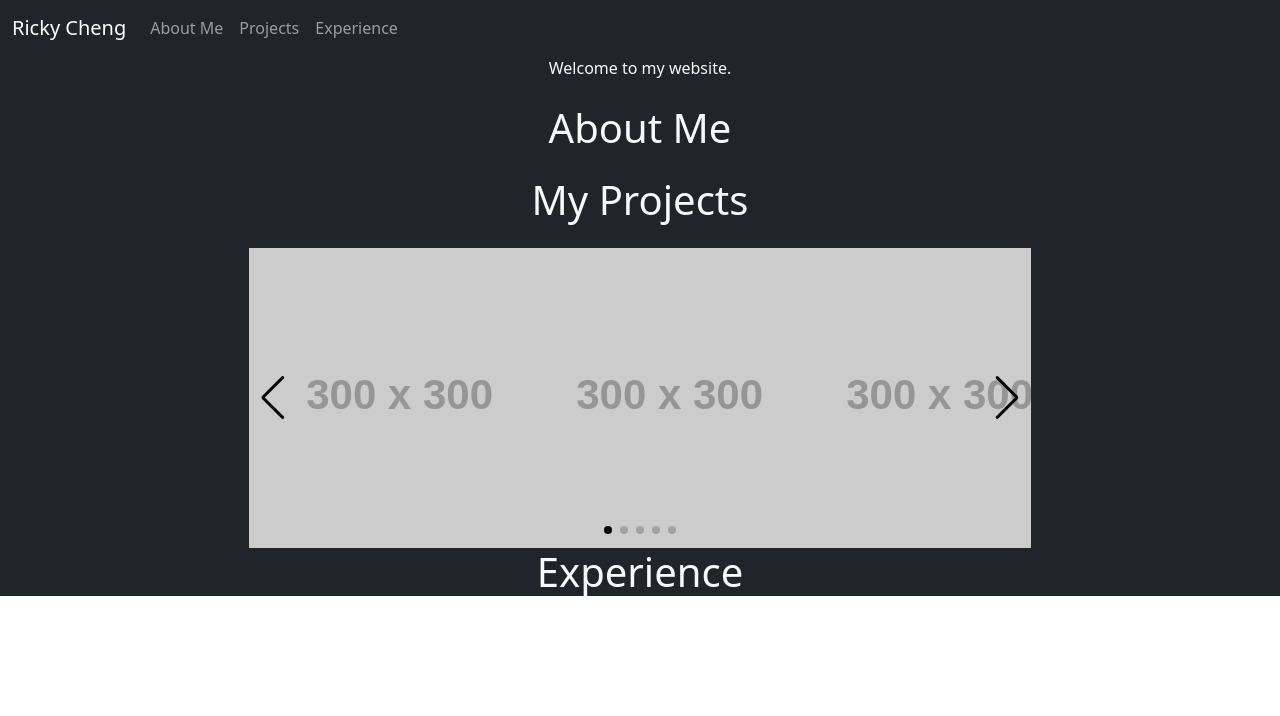
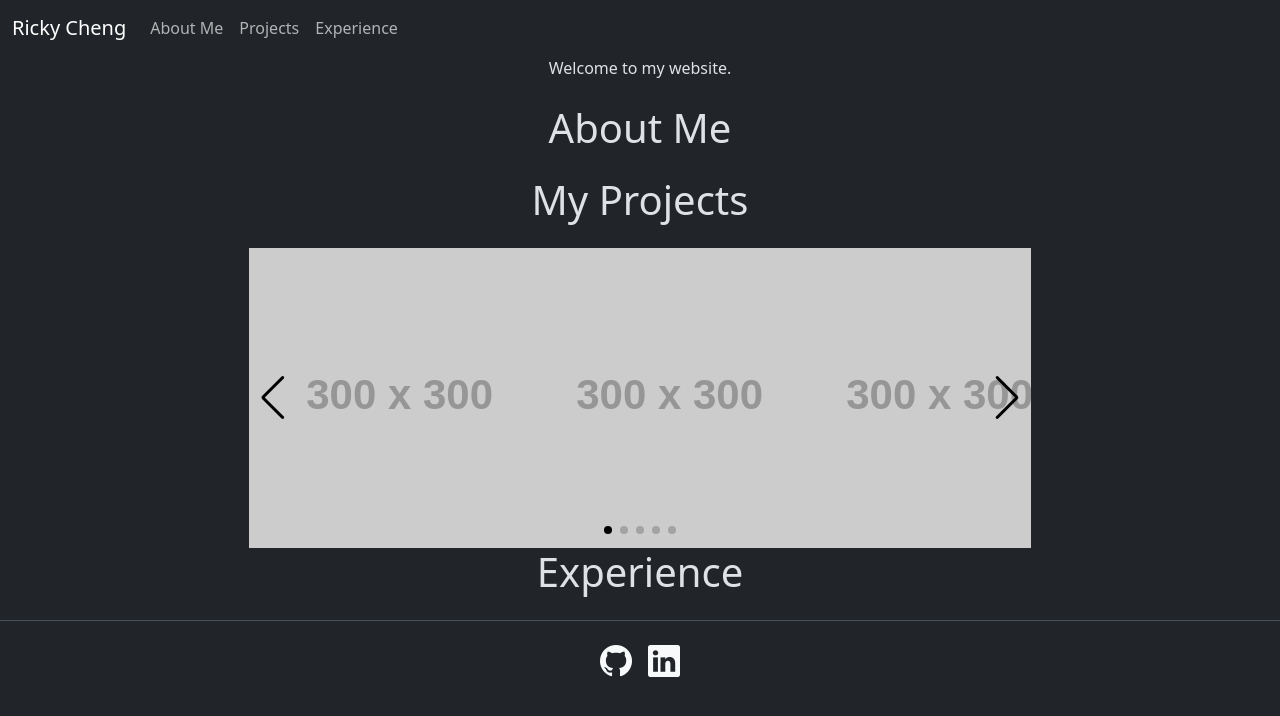
Before and after one commit to RChengWQ/rchengwq.github.io, a plain HTML site: page index.html in a window 1280 px wide. Drawn offline with nearby package versions, Linux system fonts and the light colour scheme; placeholder pictures from the web are drawn by us.

Commit message:
Add footer containing relevant links
- Import Bootstrap Icons via CDN to gain access to large library of icons.
- Add footer section containing various links to relevant social media and websites.
- Style footer links as icons of the website they lead to.
- Add style.css to contain custom CSS that is more general to the webpage.
- Update Bootstrap global colour theme and remove unnecessary Bootstrap style classes.
- Update comments and TODOs.

```diff
--- /dev/null
+++ b/css/style.css
@@ -0,0 +1,3 @@
+.icon-link i{
+    font-size: 2rem;
+}
--- a/index.html
+++ b/index.html
@@ -1,6 +1,6 @@
 <!DOCTYPE html>
 
-<html lang="en-GB">
+<html lang="en-GB" data-bs-theme="dark">
 
 <head>
 
@@ -10,11 +10,17 @@
     <!-- Bootstrap CSS -->
     <link href="https://cdn.jsdelivr.net/npm/bootstrap@5.3.3/dist/css/bootstrap.min.css" rel="stylesheet" integrity="sha384-QWTKZyjpPEjISv5WaRU9OFeRpok6YctnYmDr5pNlyT2bRjXh0JMhjY6hW+ALEwIH" crossorigin="anonymous">
 
+    <!-- Bootstrap CSS for Icons-->
+    <link rel="stylesheet" href="https://cdn.jsdelivr.net/npm/bootstrap-icons@1.11.3/font/bootstrap-icons.min.css">
+
     <!-- Swiper CSS -->
     <link rel="stylesheet" href="https://cdn.jsdelivr.net/npm/swiper@11/swiper-bundle.min.css"/>
 
     <!-- Custom CSS for Swiper -->
     <link href="css\swiper.css" rel="stylesheet">
+
+    <!-- Custom CSS -->
+    <link href="css\style.css" rel="stylesheet">
 
     <title>Ricky Cheng</title>
 
@@ -22,10 +28,8 @@
 
 <body>
 
-    <div class="app bg-dark text-light">
-
     <!--Navbar implemented using bootstrap.-->
-        <nav class="navbar sticky-top navbar-expand-lg navbar-dark bg-dark">
+    <nav class="navbar sticky-top navbar-expand-lg">
 
         <div class="container-fluid">
             <a class="navbar-brand" href="#">Ricky Cheng</a>
@@ -49,7 +53,6 @@
     </nav>
 
     <main>
-
 
         <!--TODO: Section containing a welcome to the site.
             May be used for summary, in which case about me section will be replaced-->
@@ -83,10 +86,10 @@
 
                     </div>
 
-                        <!-- If we need pagination -->
+                    <!-- Swiper pagination dots -->
                     <div class="swiper-pagination"></div>
 
-                        <!-- If we need navigation buttons -->
+                    <!-- Swiper nav Buttons -->
                     <div class="swiper-button-prev"></div>
                     <div class="swiper-button-next"></div>
 
@@ -101,7 +104,23 @@
 
     </main>
 
-    </div>
+    <!-- Footer section containing links to relevant social media and websites-->
+    <!--TODO: Include more relevant links-->
+    <footer class="d-flex flex-wrap justify-content-center align-items-center py-3 my-4 border-top">
+        <ul class="nav col-md-4 justify-content-center list-unstyled d-flex align-items-center ">
+            <li class="">
+                <a class ="icon-link link-light" href="https://github.com/RChengWQ">
+                    <i class="bi bi-github"></i>
+                </a>
+            </li>
+            <li class="ms-3">
+                <a class ="icon-link link-light" href="https://www.linkedin.com/in/rchengwq/">
+                    <i class="bi bi-linkedin"></i>
+                </a>
+            </li>
+        </ul>
+
+    </footer>
 
     <!-- Bootstrap JS -->
     <script src="https://cdn.jsdelivr.net/npm/bootstrap@5.3.3/dist/js/bootstrap.bundle.min.js" integrity="sha384-YvpcrYf0tY3lHB60NNkmXc5s9fDVZLESaAA55NDzOxhy9GkcIdslK1eN7N6jIeHz" crossorigin="anonymous"></script>
```
Lines whose indentation alone changed are shown as unchanged.
